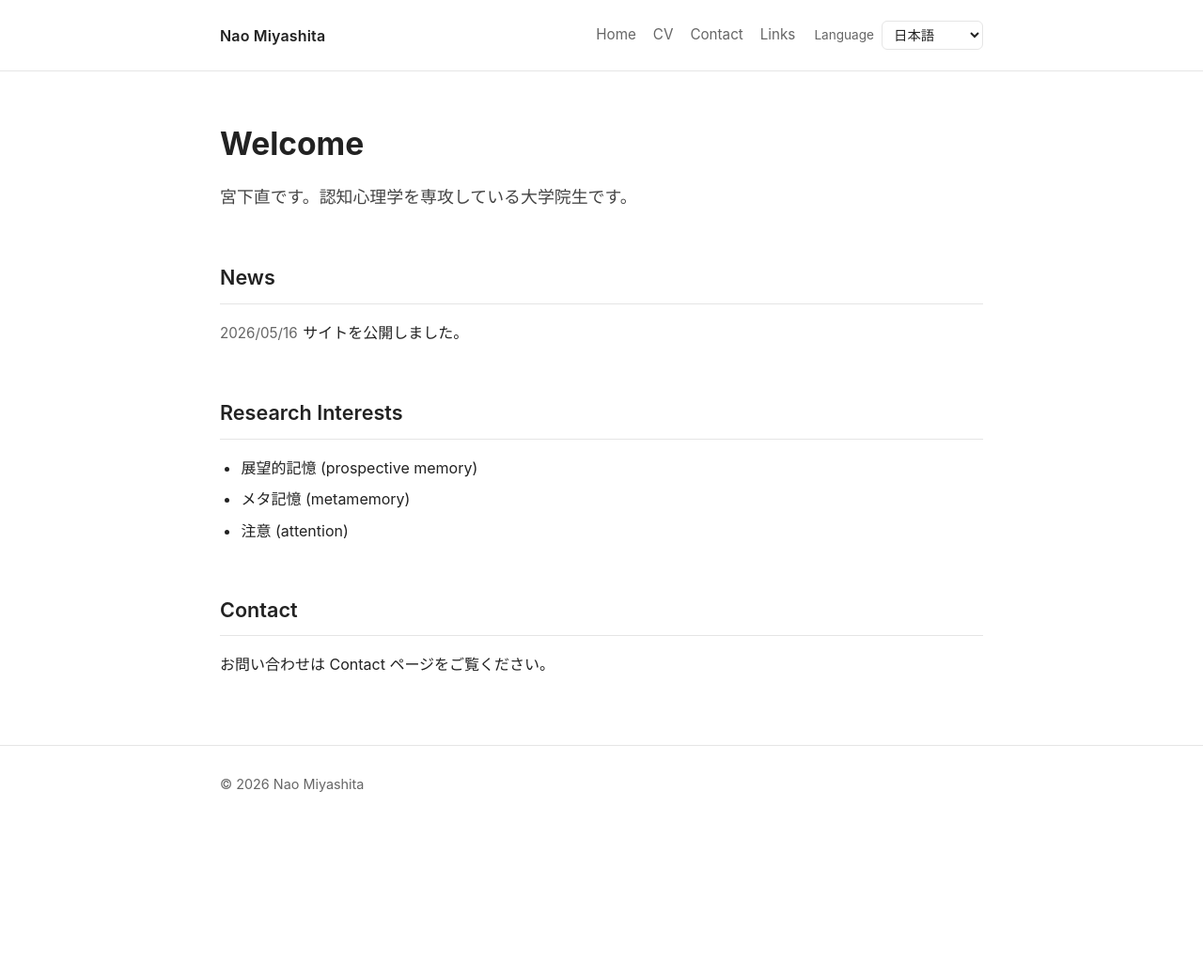
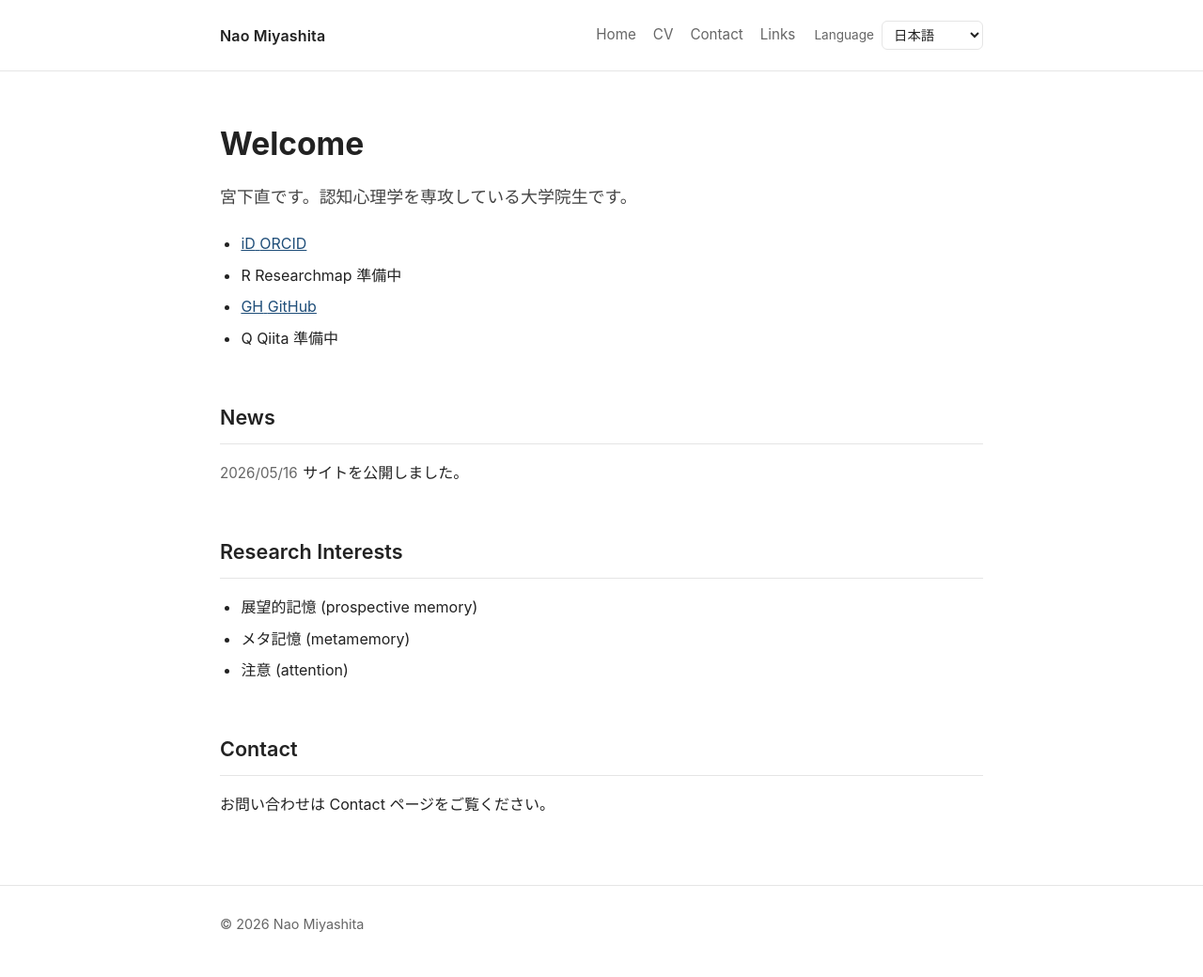
Before and after one commit to naomiyashita/github.io, a Jekyll site: the page built from index.md, in a window 1280 px wide. Shown: the whole page at 94% size. Built offline with Jekyll 4.4.1, drawn with Linux system fonts in a browser that asks for light colours; before the commit the page ends 900 px from its top, so only the background shows below that.

Commit message:
Update index.md

```diff
--- a/index.md
+++ b/index.md
@@ -9,6 +9,38 @@ lang: ja
 <p class="lead">
 宮下直です。認知心理学を専攻している大学院生です。
 </p>
+
+<ul class="profile-links">
+  <li>
+    <a href="https://orcid.org/0000-0000-0000-0000">
+      <span class="profile-icon">iD</span>
+      <span>ORCID</span>
+    </a>
+  </li>
+
+  <li>
+    <span class="profile-link-disabled">
+      <span class="profile-icon">R</span>
+      <span>Researchmap</span>
+      <span class="profile-status">準備中</span>
+    </span>
+  </li>
+
+  <li>
+    <a href="https://github.com/your-username">
+      <span class="profile-icon">GH</span>
+      <span>GitHub</span>
+    </a>
+  </li>
+
+  <li>
+    <span class="profile-link-disabled">
+      <span class="profile-icon">Q</span>
+      <span>Qiita</span>
+      <span class="profile-status">準備中</span>
+    </span>
+  </li>
+</ul>
 
 ## News
 
```
